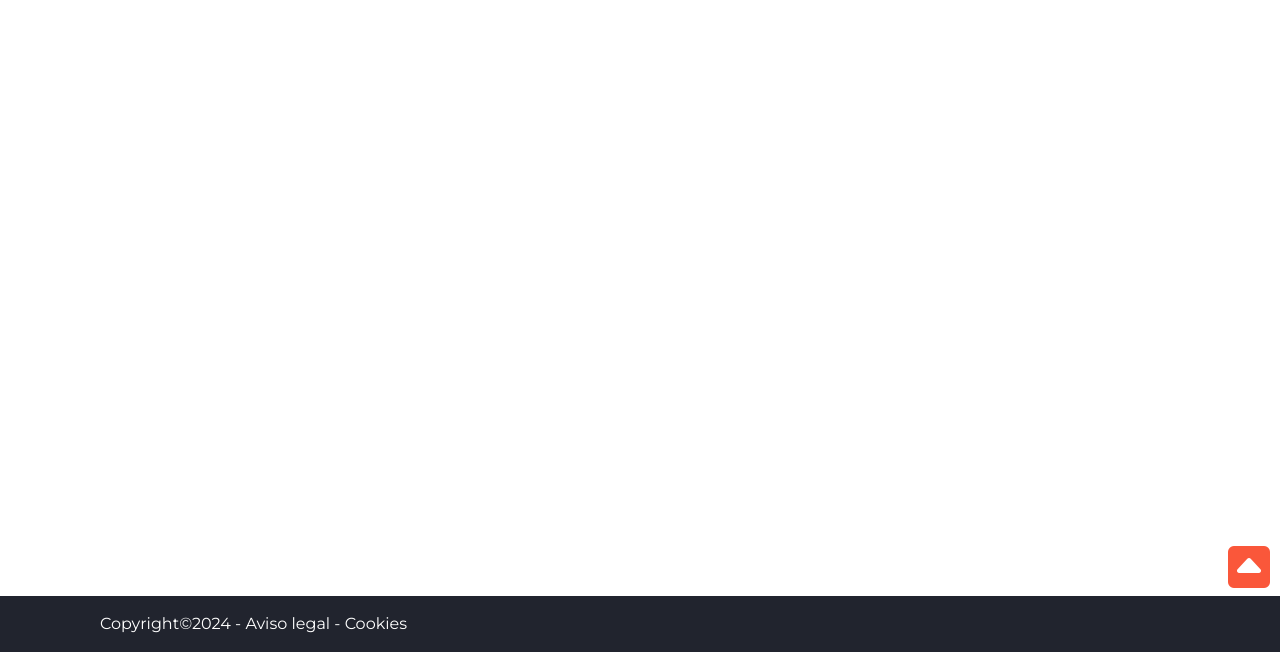
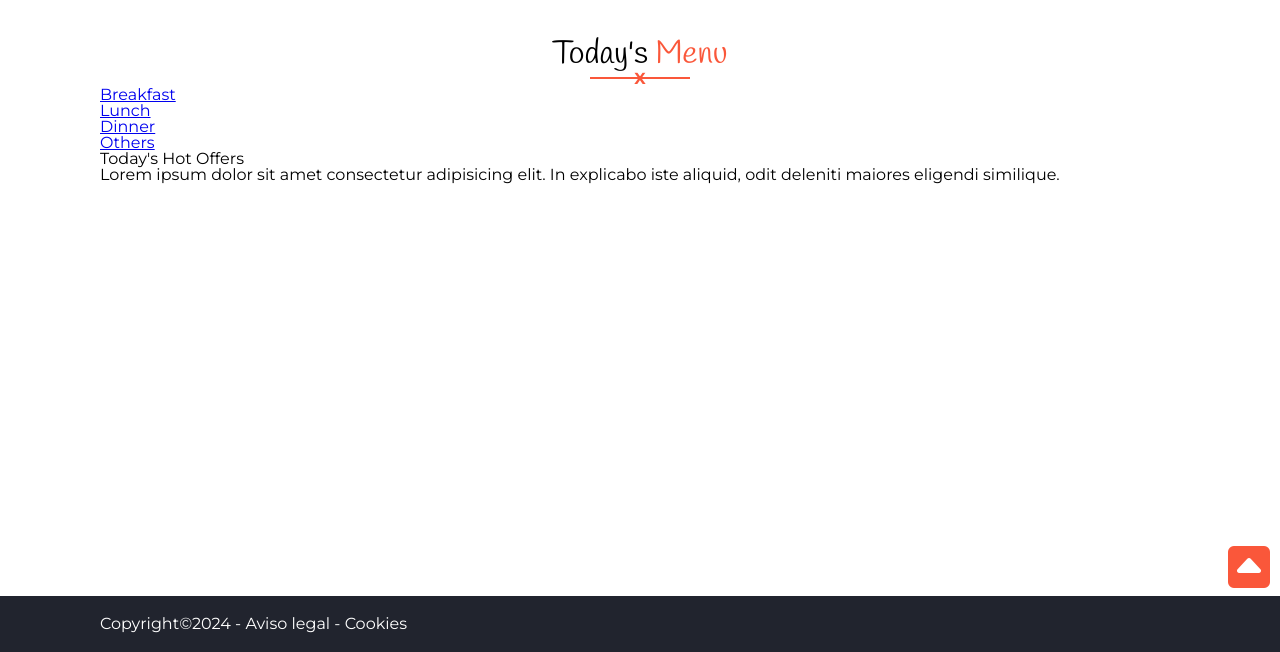
Before and after one commit to cativi/hamburgueseria_carlos, a plain HTML site: page menu.html in a window 1280 px wide. Shown: the part 148-800 px from the top of the page. Drawn offline with Linux system fonts and the light colour scheme.

Commit message:
nav menu + todays hot offers HTML

```diff
--- a/menu.html
+++ b/menu.html
@@ -62,7 +62,107 @@
                 </div>
             </nav>
         </header>
-        <main></main>
+        <main>
+
+            <div class="wrapper">
+                <section id="blog">
+                    <div class="container">
+                        <h2>Today's <span>Menu</span></h2>
+                        <div class="underline">
+                            <hr noshade="noshade">
+                            <span>X</span>
+                        </div>
+
+                        <div>
+
+                            <nav class="product-categories">
+                                <ul>
+                                    <li id="breakfast" class="activo"><a href="#">Breakfast</a></li>
+                                    <li id="lunch"><a href="#">Lunch</a></li>
+                                    <li id="dinner"><a href="#">Dinner</a></li>
+                                    <li id="others"><a href="#">Others</a></li>
+                                </ul>
+                            </nav>
+
+                            <h3>Today's Hot Offers</h3>
+
+                            <p>Lorem ipsum dolor sit amet consectetur adipisicing elit. In explicabo iste aliquid,
+                                odit
+                                deleniti maiores eligendi similique.</p>
+
+
+                        </div>
+
+                        <div class="products">
+
+
+                        </div>
+
+                        <!-- <div class="grid">
+                            <article>
+                                <div class="blog-date">
+                                    <p class="date-day">05</p>
+                                    <p class="date-month">Mar</p>
+                                </div>
+                                <figure>
+                                    <img src="./images/news3.jpg" alt="comida">
+                                </figure>
+
+
+                                <h3>Our Weekly Best Foods</h3>
+                                <h4>Posted by Rovers</h4>
+                                <p>Lorem ipsum dolor sit amet consectetur adipisicing elit. Tempore itaque omnis
+                                    accusamus
+                                    animi
+                                    illo neque ipsa dolorem totam distinctio fugiat!</p>
+                                <a href="" class="enlace">Read More <i class="fas fa-long-arrow-alt-right"></i></a>
+                            </article>
+
+                            <article>
+                                <div class="blog-date">
+                                    <p class="date-day">05</p>
+                                    <p class="date-month">Mar</p>
+                                </div>
+                                <figure>
+                                    <img src="./images/news4.jpg" alt="comida">
+                                </figure>
+
+
+                                <h3>Top Five Reason to Visit</h3>
+                                <h4>Posted by Rovers</h4>
+                                <p>Lorem ipsum dolor sit amet consectetur adipisicing elit. Tempore itaque omnis
+                                    accusamus
+                                    animi
+                                    illo neque ipsa dolorem totam distinctio fugiat!</p>
+                                <a href="" class="enlace">Read More <i class="fas fa-long-arrow-alt-right"></i></a>
+                            </article>
+
+                            <article>
+                                <div class="blog-date">
+                                    <p class="date-day">28</p>
+                                    <p class="date-month">Feb</p>
+                                </div>
+                                <figure>
+                                    <img src="./images/news4.jpg" alt="comida">
+                                </figure>
+
+
+                                <h3>Restaurant's Inside Design</h3>
+                                <h4>Posted by Rovers</h4>
+                                <p>Lorem ipsum dolor sit amet consectetur adipisicing elit. Tempore itaque omnis
+                                    accusamus
+                                    animi
+                                    illo neque ipsa dolorem totam distinctio fugiat!</p>
+                                <a href="" class="enlace">Read More <i class="fas fa-long-arrow-alt-right"></i></a>
+                            </article>
+
+                        </div> -->
+                    </div>
+
+                </section>
+            </div>
+
+        </main>
         <footer>
             <div class="container">
                 <p>Copyright&copy;2024 - <a href="#">Aviso legal</a> - <a href="">Cookies</a></p>
```
